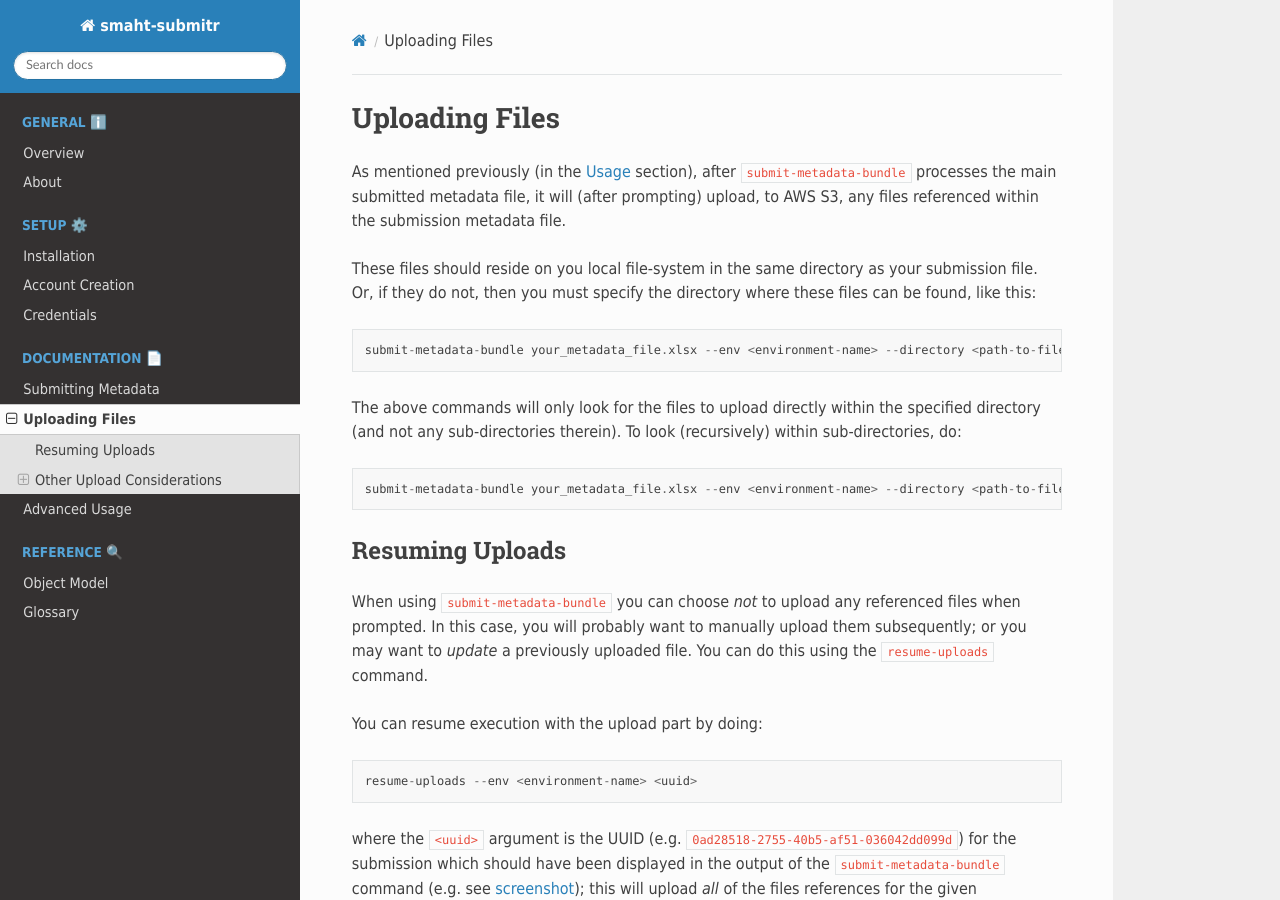
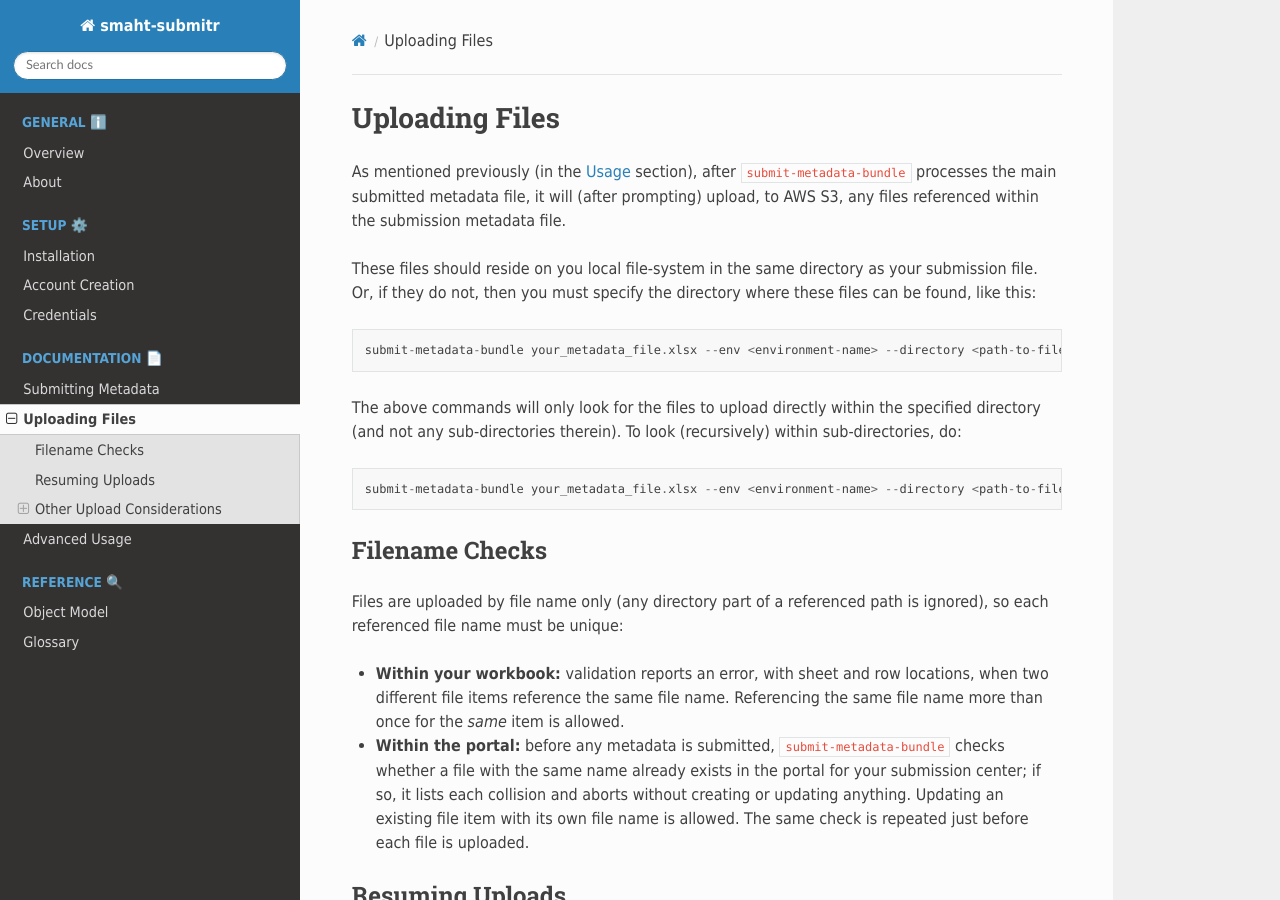
Before and after one commit to smaht-dac/submitr, a Sphinx documentation site: the page built from docs/source/uploading_files.rst, in a window 1280 px wide and 900 px high. Built offline with Sphinx 7.4.7 and the Read the Docs theme 3.1.0, drawn with Linux system fonts in a browser that asks for light colours.

Commit message:
no-mistakes(document): Document filename preflight checks in uploading files guide

```diff
--- a/docs/source/uploading_files.rst
+++ b/docs/source/uploading_files.rst
@@ -15,6 +15,21 @@ The above commands will only look for the files to upload directly within the sp
 (and not any sub-directories therein). To look (recursively) within sub-directories, do::
 
    submit-metadata-bundle your_metadata_file.xlsx --env <environment-name> --directory <path-to-files> --sub-directories
+
+Filename Checks
+===============
+
+Files are uploaded by file name only (any directory part of a referenced path is ignored),
+so each referenced file name must be unique:
+
+- **Within your workbook:** validation reports an error, with sheet and row locations,
+  when two different file items reference the same file name.
+  Referencing the same file name more than once for the `same` item is allowed.
+- **Within the portal:** before any metadata is submitted, ``submit-metadata-bundle`` checks
+  whether a file with the same name already exists in the portal for your submission center;
+  if so, it lists each collision and aborts without creating or updating anything.
+  Updating an existing file item with its own file name is allowed.
+  The same check is repeated just before each file is uploaded.
 
 Resuming Uploads
 ================
```
